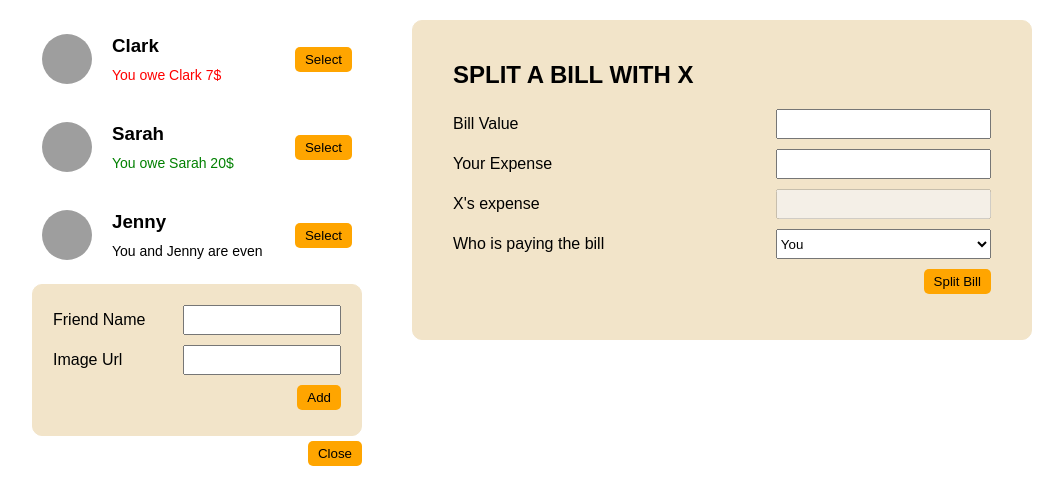
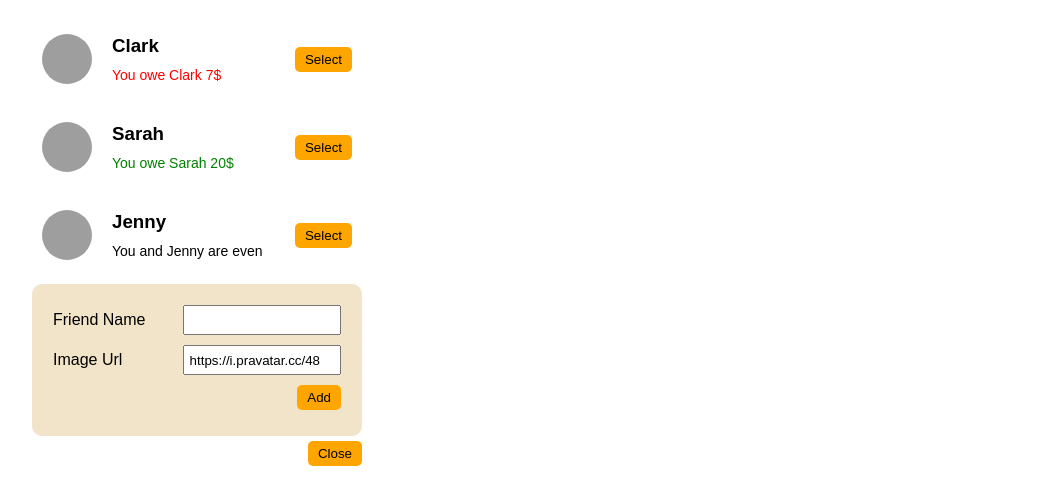
Before and after one commit to QMHLO/react-friends-bill-app, a React (Create React App) app: page / in a window 1280 px wide. Both pictures are taken after a click on the button "Add Friend". Shown: the top 504 px of the page, without its empty margins (108-1171 px from the left). Built offline with nearby package versions, Linux system fonts and the light colour scheme; grey boxes are pictures that could not be loaded.

Commit message:
remain split bill

```diff
--- a/src/App.js
+++ b/src/App.js
@@ -6,19 +6,50 @@ import FormSplit from "./Components/FormSplit";
 import { useState } from "react";
 
 function App() {
+  const initialFriends = [
+    {
+      id: 1,
+      name: "Clark",
+      image: "https://i.pravatar.cc/48?u=1",
+      balance: -7,
+    },
+    {
+      id: 2,
+      name: "Sarah",
+      image: "https://i.pravatar.cc/48?u=4",
+      balance: 20,
+    },
+    {
+      id: 3,
+      name: "Jenny",
+      image: "https://i.pravatar.cc/48?u=10",
+      balance: 0,
+    },
+  ];
+
   const [showAddFriend, setShowAddFriend] = useState(false);
+  const [friends, setFriends] = useState(initialFriends);
+  const [selectedFriend, setSelectedFriend] = useState(null);
 
   function handleShowAddFriend() {
     setShowAddFriend((show) => !show);
   }
+  function handleAddFriend(friend) {
+    setFriends((friends) => [...friends, friend]);
+    setShowAddFriend(false);
+  }
+  function handleSelection(friend) {
+    setSelectedFriend((cur) => (cur?.id === friend.id ? null : friend));
+    setShowAddFriend(false);
+  }
   return (
     <div className="main">
       <div className="sidebar">
-        <FriendsList />
-        {showAddFriend && <FormAddFriend />}
+        <FriendsList friends={friends} onSelection={handleSelection} selectedFriend={selectedFriend} />
+        {showAddFriend && <FormAddFriend onAddFriend={handleAddFriend} />}
         <Button onClick={handleShowAddFriend}>{showAddFriend ? "Close" : "Add Friend"}</Button>
       </div>
-      <FormSplit />
+      {selectedFriend && <FormSplit selectedFriend={selectedFriend} />}
     </div>
   );
 }
--- a/src/Components/FormAddFriend.jsx
+++ b/src/Components/FormAddFriend.jsx
@@ -1,16 +1,33 @@
+import { useState } from "react";
 import Button from "./Button";
 
-function FormAddFriend() {
+function FormAddFriend({ onAddFriend }) {
+  const [name, setName] = useState("");
+  const [image, setImage] = useState("https://i.pravatar.cc/48");
+  function handleSubmit(e) {
+    e.preventDefault();
+    if (!name || !image) return;
+    const id = crypto.randomUUID();
+    const newFriend = {
+      id,
+      name,
+      image: `${image}?=${id}`,
+      balance: 0,
+    };
+    onAddFriend(newFriend);
+    setName("");
+    setImage("https://i.pravatar.cc/48");
+  }
   return (
     <div className="add-friend">
-      <form action="">
+      <form action="" onSubmit={handleSubmit}>
         <div className="row">
           <label htmlFor="">Friend Name</label>
-          <input type="text" />
+          <input type="text" value={name} onChange={(e) => setName(e.target.value)} />
         </div>
         <div className="row">
           <label htmlFor="">Image Url</label>
-          <input type="text" />
+          <input type="text" value={image} onChange={(e) => setImage(e.target.value)} />
         </div>
         <Button>Add</Button>
       </form>
--- a/src/Components/FormSplit.jsx
+++ b/src/Components/FormSplit.jsx
@@ -1,29 +1,35 @@
-import React from "react";
+import React, { useState } from "react";
 import Button from "./Button";
 
-function FormSplit() {
+function FormSplit({ selectedFriend }) {
+  const name = selectedFriend.name;
+  const upperCaseName = name.toUpperCase();
+  const [bill, setBill] = useState("");
+  const [paidByUser, setPaidByUser] = useState("");
+  const paidByFriend = bill ? bill - paidByUser : "";
+  const [whoIsPaying, setWhoIsPaying] = useState("user");
   return (
     <div className="form-split">
       <div className="form-split-block">
         <form action="">
-          <h2>SPLIT A BILL WITH X</h2>
+          <h2>SPLIT A BILL WITH {upperCaseName}</h2>
           <div className="row">
             <label htmlFor="">Bill Value</label>
-            <input type="text" />
+            <input type="text" value={bill} onChange={(e) => setBill(Number(e.target.value))} />
           </div>
           <div className="row">
             <label htmlFor="">Your Expense</label>
-            <input type="text" />
+            <input type="text" value={paidByUser} onChange={(e) => setPaidByUser(Number(e.target.value) > bill ? paidByUser : Number(e.target.value))} />
           </div>
           <div className="row">
-            <label htmlFor="">X's expense</label>
-            <input type="text" disabled />
+            <label htmlFor="">{name}'s expense</label>
+            <input type="text" disabled value={paidByFriend} />
           </div>
           <div className="row">
             <label htmlFor="">Who is paying the bill</label>
-            <select>
+            <select value={whoIsPaying} onChange={(e) => setWhoIsPaying(e.target.value)}>
               <option value="user">You</option>
-              <option value="friend">X</option>
+              <option value="friend">{name}</option>
             </select>
           </div>
           <Button>Split Bill</Button>
--- a/src/Components/Friend.jsx
+++ b/src/Components/Friend.jsx
@@ -1,11 +1,12 @@
 import React from "react";
 import Button from "./Button";
 
-function Friend({ friend }) {
+function Friend({ friend, onSelection, selectedFriend }) {
+  const isSelected = selectedFriend?.id === friend.id;
   return (
     <>
       <li className="friend-card">
-        <div className="friend-card-wrapper">
+        <div className={isSelected ? "friend-card-wrapper-selected" : "friend-card-wrapper"}>
           <img src={friend.image} alt={friend.name} />
           <div className="friend-card-desc">
             <h3>{friend.name}</h3>
@@ -21,7 +22,7 @@ function Friend({ friend }) {
             )}
             {friend.balance === 0 && <p>You and&nbsp;{friend.name} are even</p>}
           </div>
-          <Button>Select</Button>
+          <Button onClick={() => onSelection(friend)}>{isSelected ? "Close" : "Select"}</Button>
         </div>
       </li>
     </>
--- a/src/Components/FriendsList.jsx
+++ b/src/Components/FriendsList.jsx
@@ -1,32 +1,12 @@
 import React from "react";
 import Friend from "./Friend";
-const initialFriends = [
-  {
-    id: 1,
-    name: "Clark",
-    image: "https://i.pravatar.cc/48?u=1",
-    balance: -7,
-  },
-  {
-    id: 2,
-    name: "Sarah",
-    image: "https://i.pravatar.cc/48?u=4",
-    balance: 20,
-  },
-  {
-    id: 3,
-    name: "Jenny",
-    image: "https://i.pravatar.cc/48?u=10",
-    balance: 0,
-  },
-];
-function FriendsList({ friend }) {
-  const friends = initialFriends;
+
+function FriendsList({ friends, onSelection, selectedFriend }) {
   return (
     <div>
       <ul className="friends-list">
         {friends.map((friend) => (
-          <Friend friend={friend} key={friend.id} />
+          <Friend friend={friend} key={friend.id} onSelection={onSelection} selectedFriend={selectedFriend} />
         ))}
       </ul>
     </div>
--- a/src/style.css
+++ b/src/style.css
@@ -30,12 +30,21 @@ body {
   width: 330px;
   margin-bottom: 10px;
 }
+
 .friend-card-wrapper {
   padding: 5px 10px;
   display: flex;
   align-items: center;
   width: 100%;
   border-radius: 10px;
+}
+.friend-card-wrapper-selected {
+  padding: 5px 10px;
+  display: flex;
+  align-items: center;
+  width: 100%;
+  border-radius: 10px;
+  background: #dcceb4;
 }
 .friend-card-wrapper:hover {
   background: #dcceb4;
@@ -98,6 +107,7 @@ input,
 select {
   width: 40%;
   height: 30px;
+  padding: 5px;
 }
 .add-friend input {
   width: 55%;
```
